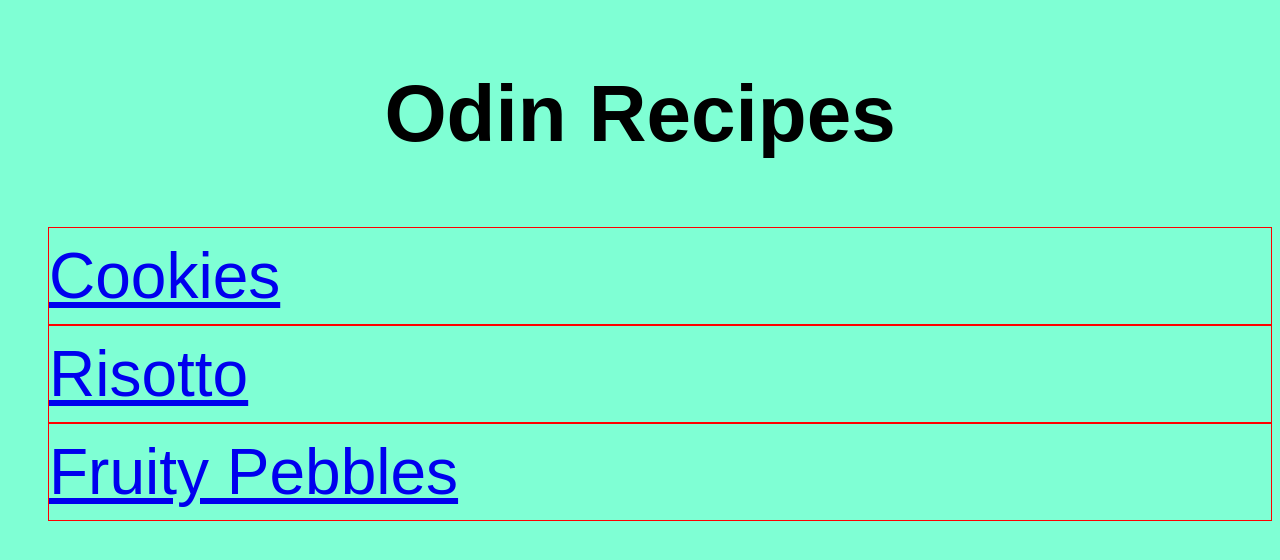
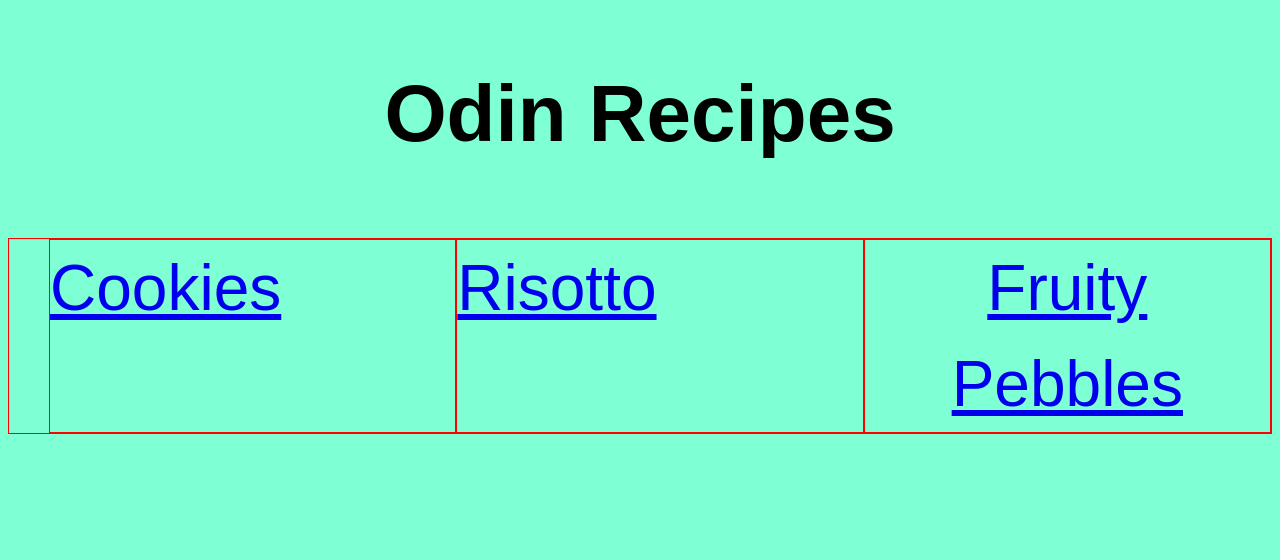
Before and after one commit to s13master/Odin-recipes, a plain HTML site: page index.html in a window 1280 px wide. Drawn offline with Linux system fonts and the light colour scheme.

Commit message:
flex box experimenting

```diff
--- a/index.html
+++ b/index.html
@@ -9,7 +9,7 @@
 <body>
     <h1>Odin Recipes</h1>
     <div class="recipe-card">
-   <ul>
+   <ul class="fire">
     <li id="cookies1"><a href="./recipes/cookies.html">Cookies</a></li>
     <li id="risotto1"><a href="./recipes/risotto.html">Risotto</a></li>
     <li id="fruity1"><a href="./recipes/fruitypebbles.html">Fruity Pebbles</a></li>
--- a/styles.css
+++ b/styles.css
@@ -18,7 +18,7 @@ color:red;
 font-size: 20rem;}
 h3{text-align: center;
 color:red;}
-#cookies1, #risotto1, #fruity1{font-size: 4rem;
+.fire, #cookies1, #risotto1, #fruity1{font-size: 4rem;
     display:flex;
     flex: 1;
 color: black;
```
